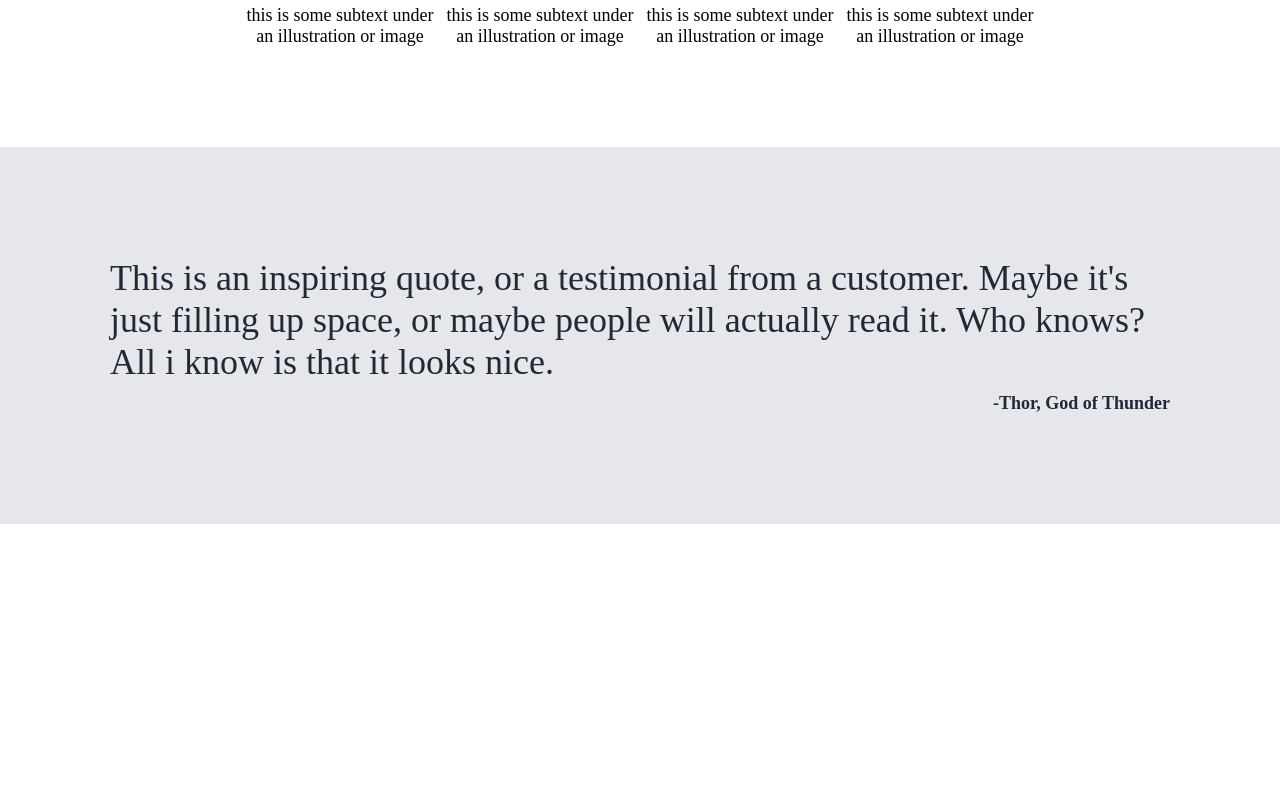
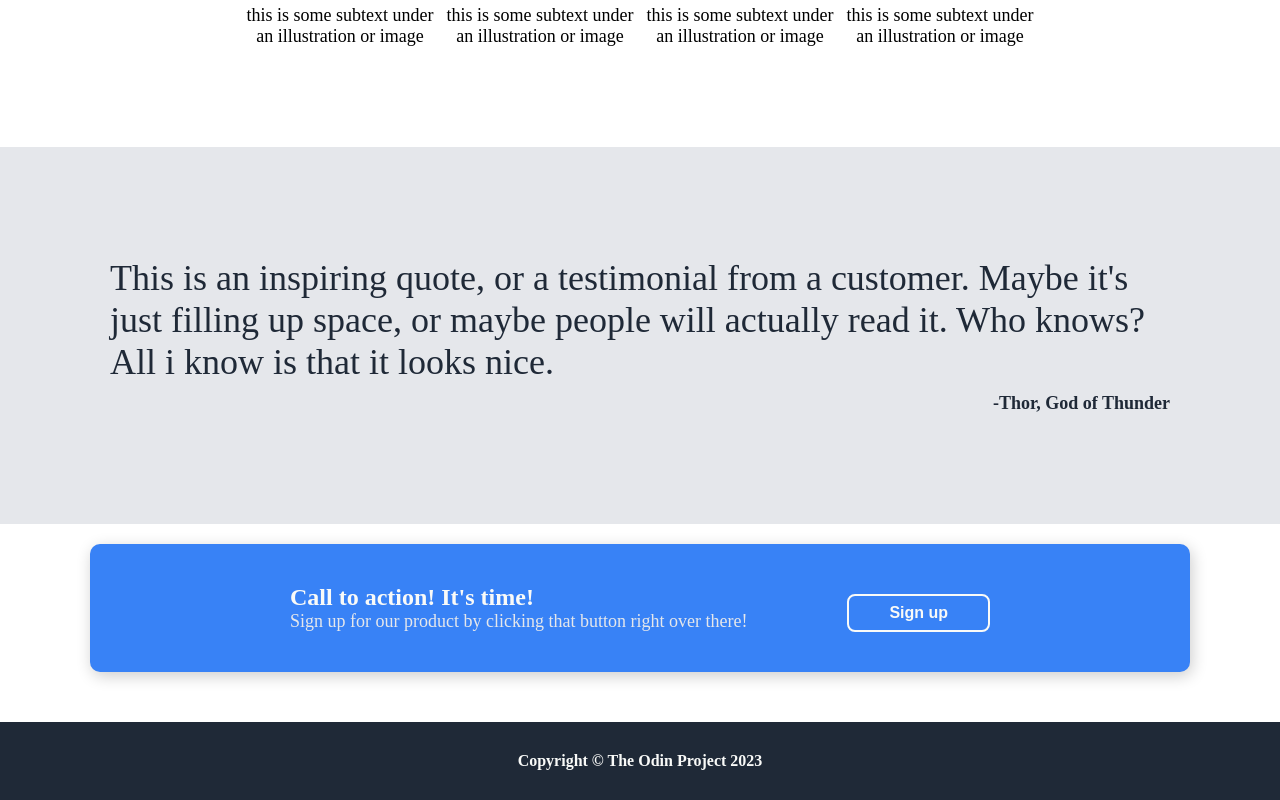
Before and after one commit to trotumega/Landing-Page, a plain HTML site: page index.html in a window 1280 px wide. Shown: the part 752-1552 px from the top of the page. Before the commit the page ends 1276 px from the top, so only its background shows below. Drawn offline with Linux system fonts and the light colour scheme.

Commit message:
The last part of the website.

```diff
--- a/index.html
+++ b/index.html
@@ -47,7 +47,6 @@
     </div>
 
 
-
     <div class="information">
         <div class="info-header">
             Some random information.
@@ -67,6 +66,7 @@
         </div>
     </div>
 
+
     <div class="quote">
         <div class="text-quote">
             This is an inspiring quote, or a testimonial from a customer. Maybe it's just filling up space, or maybe people will actually read it. Who knows? All i know is that it looks nice.
@@ -76,8 +76,23 @@
         </div>
 
     </div>
+
+
+    <div class="sign-up">
+        <div class="container">
+            <div class="super">
+                <div class="call">
+                    Call to action! It's time!
+                </div>
+                <div class="sub-call">
+                    Sign up for our product by clicking that button right over there!
+                </div>
+            </div>
+            <button class="super-button" type="button">Sign up</button>
+        </div>
+    </div>
     <div class="footer">
-
+        Copyright © The Odin Project 2023
     </div>
 
 
--- a/style.css
+++ b/style.css
@@ -168,3 +168,66 @@ button {
     justify-content: flex-end;
     padding-top: 10px;
 }
+
+
+/* FIVE */
+
+.sign-up {
+    display: flex;
+    justify-content: center;
+    margin-bottom: 30px;
+}
+
+.container {
+    display: flex;
+    background:#3882f6;
+    border-radius: 10px;
+    box-shadow: 2px 4px 16px rgba(0,0,0,.2);
+    margin: 20px;
+    padding: 40px 200px;
+}
+
+.call {
+    font-size: 24px;
+    color: #f9faf8;
+    font-weight: bold;
+    font-family: "light italic";
+}
+
+.sub-call {
+    font-size: 18px;
+    color: #e5e7eb;
+    max-width: 1000px;
+}
+
+.super {
+    display: flex;
+    flex-wrap: wrap;
+    justify-content: flex-start;
+    flex-direction: column;
+}
+
+button.super-button {
+    background: #3882f6;
+    color: #f9faf8;
+    display: flex;
+    font-weight: bold;
+    border: 2px solid black;
+    border-color: #f9faf8;
+    align-items: center;
+    padding: 0px 40px;
+    margin-left: 100px;
+}
+
+/* LAST PART */
+
+.footer {
+    display: flex;
+    flex: 1;
+    background: #1f2937;
+    color: #f9faf8;
+    font-weight: bolder;
+    padding: 30px;
+    justify-content: center;
+    align-items: center;
+}
```
